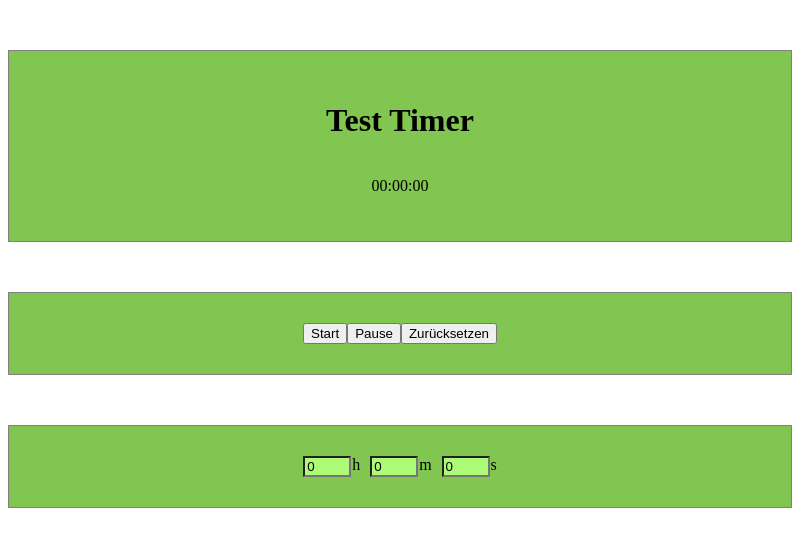
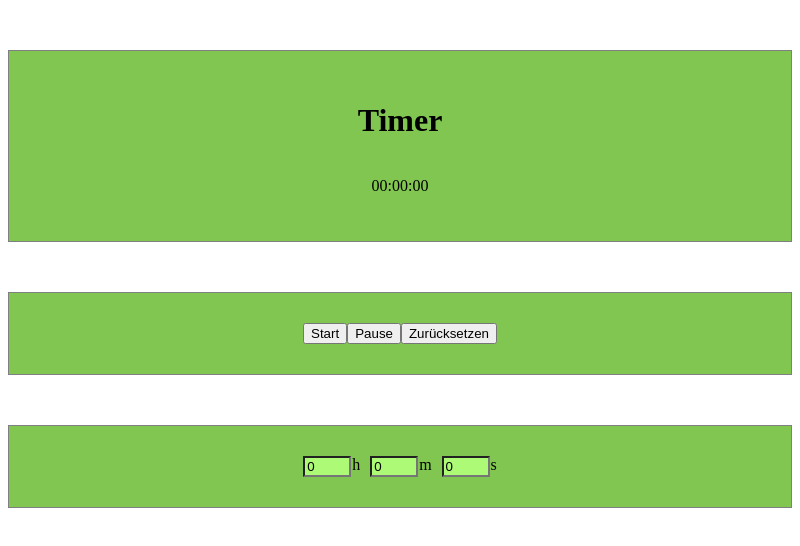
Before and after one commit to JaskerX/electron-demo, an Electron app: page index.html in a window 800 px wide. Drawn offline with Linux system fonts and the light colour scheme; no server answers.

Commit message:
remove test

```diff
--- a/index.html
+++ b/index.html
@@ -16,7 +16,7 @@
 
   <body>
     <div>
-      <h1>Test Timer</h1>
+      <h1>Timer</h1>
       <p id="timerDisplay">00:00:00</p>
     </div>
 
```
